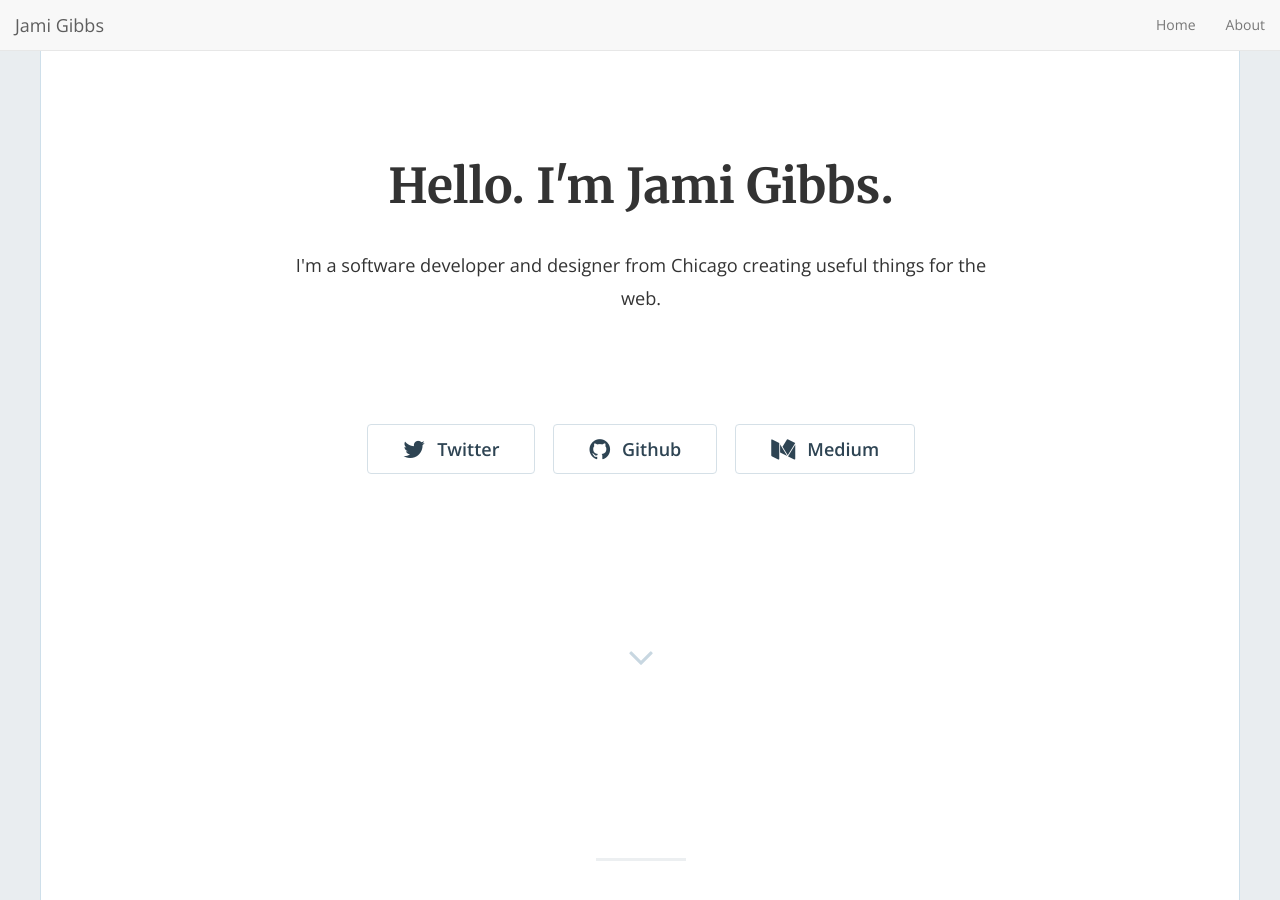
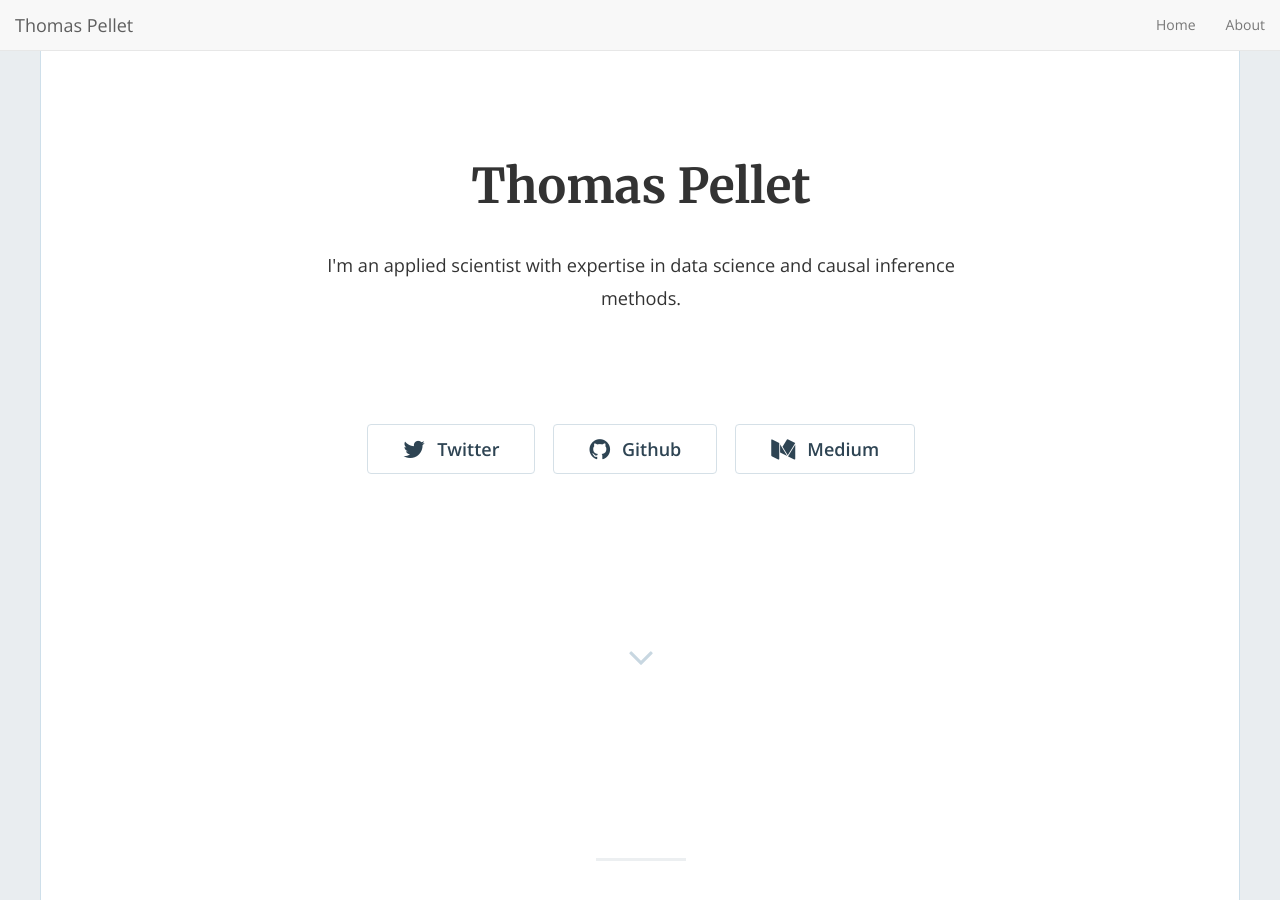
Before and after one commit to tpellet/tpellet.github.io, a Jekyll site: the page built from index.html, in a window 1280 px wide and 900 px high. Built offline with Jekyll 4.4.1, drawn with Linux system fonts in a browser that asks for light colours; nearby versions of some CDN libraries; the list of posts is cut into pages by our own code; some of the changed text lies outside the part shown.

Commit message:
feat: Update _config.yml

```diff
--- a/_config.yml
+++ b/_config.yml
@@ -13,14 +13,14 @@
 # you will see them accessed via {{ site.title }}, {{ site.email }}, and so on.
 # You can create any custom variable you would like, and they will be accessible
 # in the templates via {{ site.myvariable }}.
-title: "Hello. I'm Jami Gibbs."
-email: 'jami0821@gmail.com'
-description: "I'm a software developer and designer from Chicago creating useful things for the web."
+title: "Thomas Pellet"
+email: 'pellet.thomas@gmail.com'
+description: "I'm an applied scientist with expertise in data science and causal inference methods."
 baseurl: "" # the subpath of your site, e.g. /blog
 url: "https://jamigibbs.github.io/phantom" # the base hostname & protocol for your site, e.g. https://example.com
-twitter_username: 'jamigibbs'
-github_username: 'jamigibbs'
-medium_username: 'blog.jamigibbs.com'
+#twitter_username: 'tpellet'
+github_username: 'tpellet'
+#medium_username: 'blog.jamigibbs.com'
 
 # Build settings
 markdown: kramdown
@@ -92,8 +92,8 @@ pagination:
 ############################################################
 
 ### Phantom settings
-footer_text: '© 2018 Jami Gibbs'
-admin_name: 'Jami Gibbs'
+footer_text: '© 2024 Thomas Pellet'
+admin_name: 'Thomas Pellet'
 google_analytics: "UA-9999999-99" # Update with your own tracking ID
 enable_contact: false
 
```
